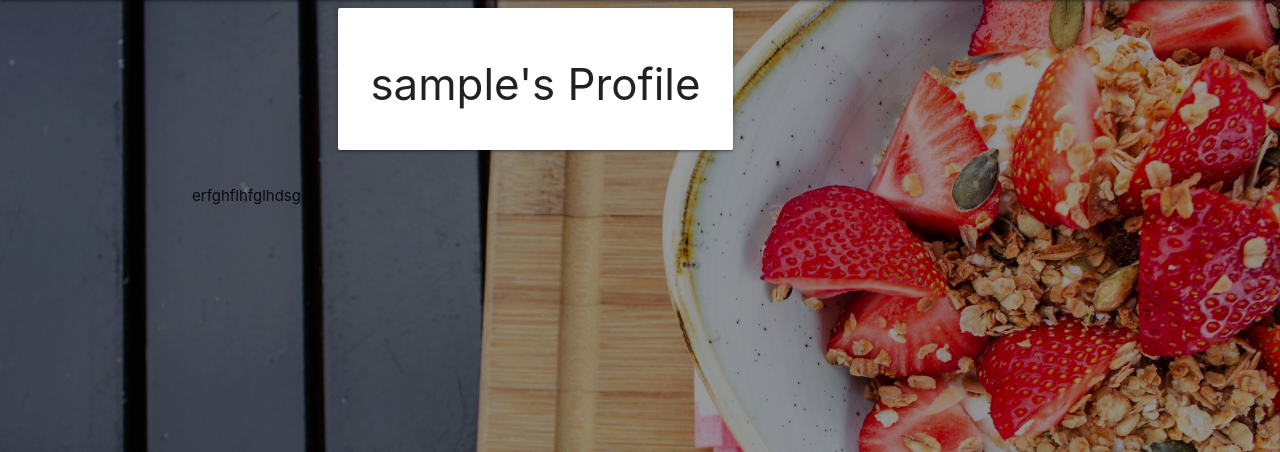
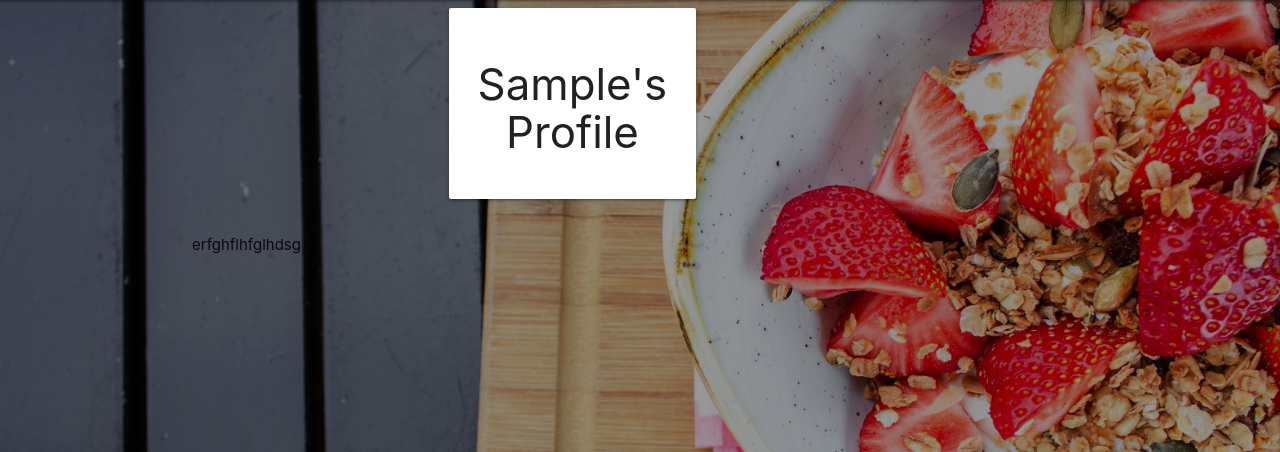
Before and after one commit to Brianconn71/ms3-recipedia, a Flask app: page /profile/1 in a window 1280 px wide. Shown: the part 64-516 px from the top of the page. Run offline with Flask 2, Linux system fonts and the light colour scheme; the visitor is signed in with stand-in values (Sample User, id 1); a database or web service that is not in the repository returns one stand-in record (values such as "Sample title"); some libraries are stand-ins or nearby versions.

Commit message:
edit: added styling to the main container on the profile page

```diff
--- a/static/css/style.css
+++ b/static/css/style.css
@@ -59,6 +59,9 @@ h5{
 }
 p, h5{
     color: var(--button-color);
+}
+.capitalize{
+    text-transform: capitalize;
 }
 /* search container section */
 .search-container{
--- a/templates/profile.html
+++ b/templates/profile.html
@@ -2,11 +2,11 @@
 {% block content %}
 
 
-    <section class="container">
+    <section class="container center-placement">
         <div class="row">
             <div class="col s8">
                 <div class="card-panel">
-                    <h3 class="center-align">{{ username }}'s Profile</h3>
+                    <h3 class="center-align capitalize">{{ username }}'s Profile</h3>
                 </div>
             </div>
         </div>
```
